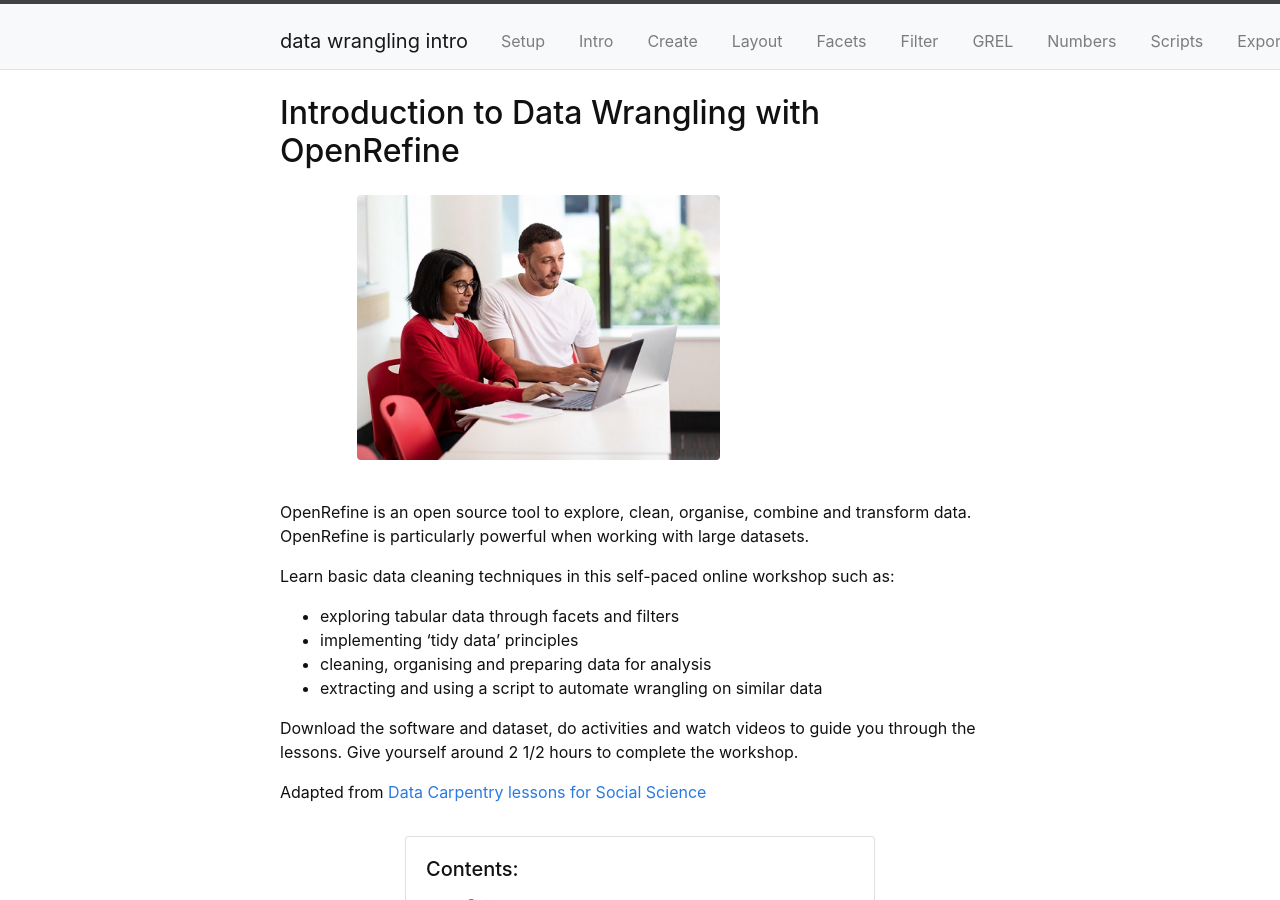
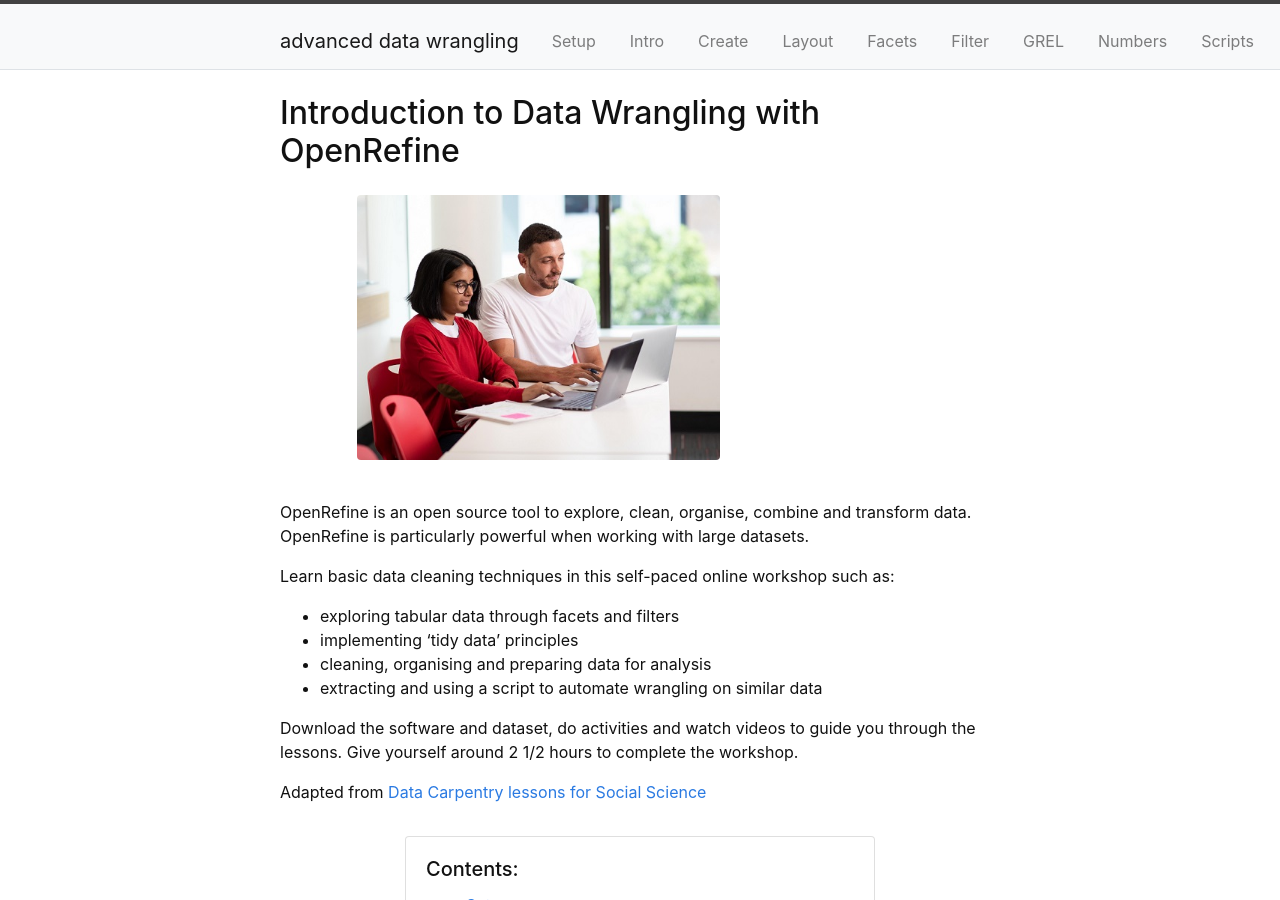
Before and after one commit to GULibrarySandbox/advanced-data-wrangle-old, a Jekyll site: the page built from index.md, in a window 1280 px wide and 900 px high. Built offline with Jekyll 4.4.1, drawn with Linux system fonts in a browser that asks for light colours; some of the changed text lies outside the part shown.

Commit message:
Update _config.yml

```diff
--- a/_config.yml
+++ b/_config.yml
@@ -4,13 +4,13 @@
 
 # Site settings
 # title appears in the header
-title: data wrangling intro
+title: advanced data wrangling
 # title-icon appears in the header to give some pizazz (leave blank for none)
 # choose from Font Awesome 5 free, https://fontawesome.com/icons?d=gallery&m=free
 # some options: fas fa-wrench; fas fa-cogs; fas fa-code; fas fa-chalkboard-teacher; fas fa-book-open
 title-icon:
 # description and keywords for meta tags
-description: "A workshop for learning basic data wrangling skills"
+description: "A workshop for learning some advanced data wrangling skills"
 keywords: "OpenRefine, data, data wrangling, data cleaning, workshop"
 featured-image: "/images/GC_Campus_LM-3181.jpg"
 
```
